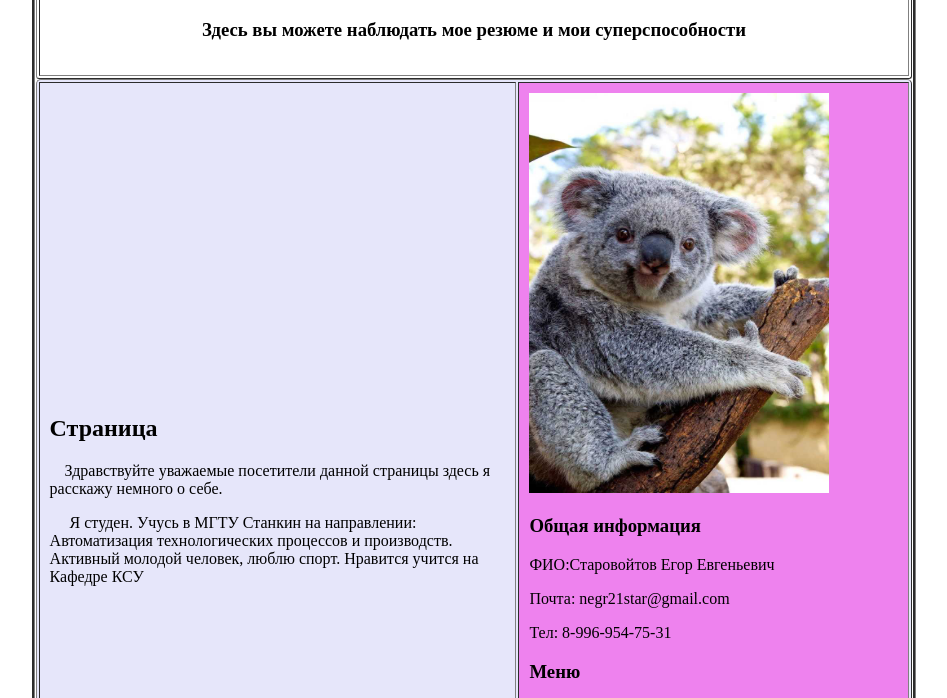
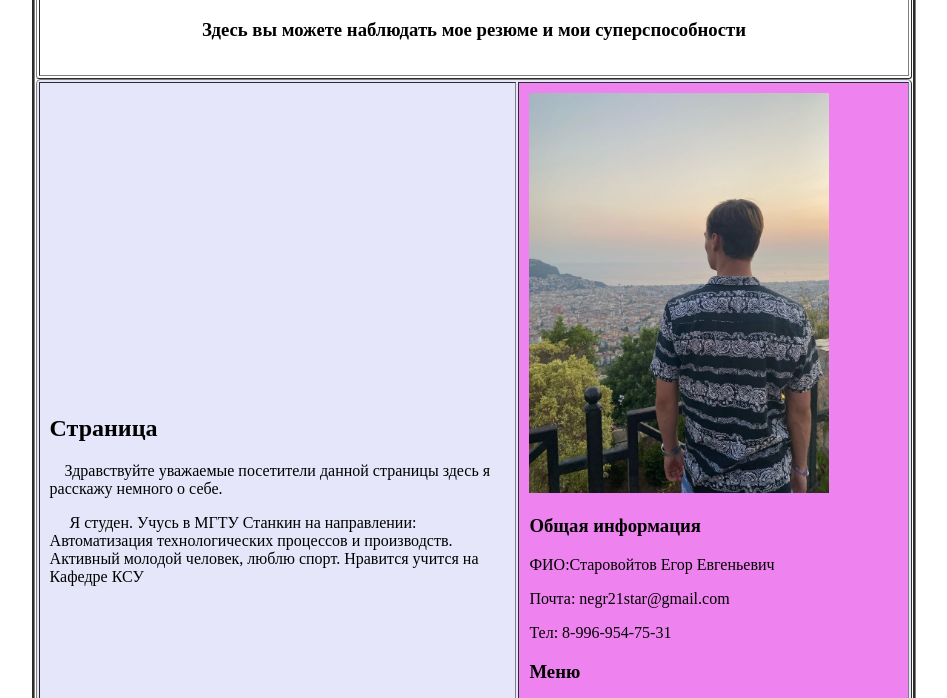
Before and after one commit to YegorSV/YegorSV.github.io, a plain HTML site: page index.html in a window 1280 px wide. Shown: the part 92-790 px from the top of the page, without its empty margins (166-1113 px from the left). Drawn offline with Linux system fonts and the light colour scheme.

Commit message:
Refreshed

```diff
--- a/index.html
+++ b/index.html
@@ -87,7 +87,7 @@ style="width:55%">
 
 <!--Создаём ячейку сайдбара-->
 <td bgcolor="#ee82ee">
-    <img src="koala.jpg" width="300" height="400">
+    <img src="its me.jpg" width="300" height="400">
     <align="center">
 <h3>Общая информация</h3>
 <p>ФИО:Старовойтов Егор Евгеньевич</p>
```
Also changed, not shown: its me.jpg (added).
